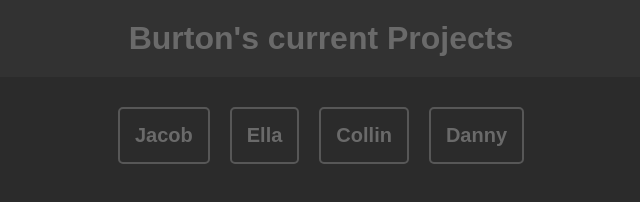
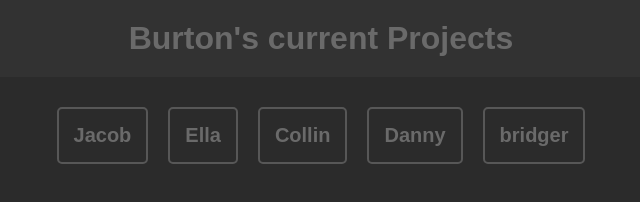
Before and after one commit to bboy432/progresstracking, a plain HTML site: page index.html in a window 1280 px wide. Shown: the whole page, without its empty margins (319-959 px from the left). Drawn offline with Linux system fonts and the light colour scheme.

Commit message:
Update index.html

```diff
--- a/index.html
+++ b/index.html
@@ -27,7 +27,10 @@
       <button id="button4" class="button">
         <h2>Danny</h2>
       </button>
-      </div>
+      <button id="button5" class="button">
+        <h2>bridger</h2>
+      </button>
+    </div>
   </main>
   <script src="script.js"></script>
 </body>
```
